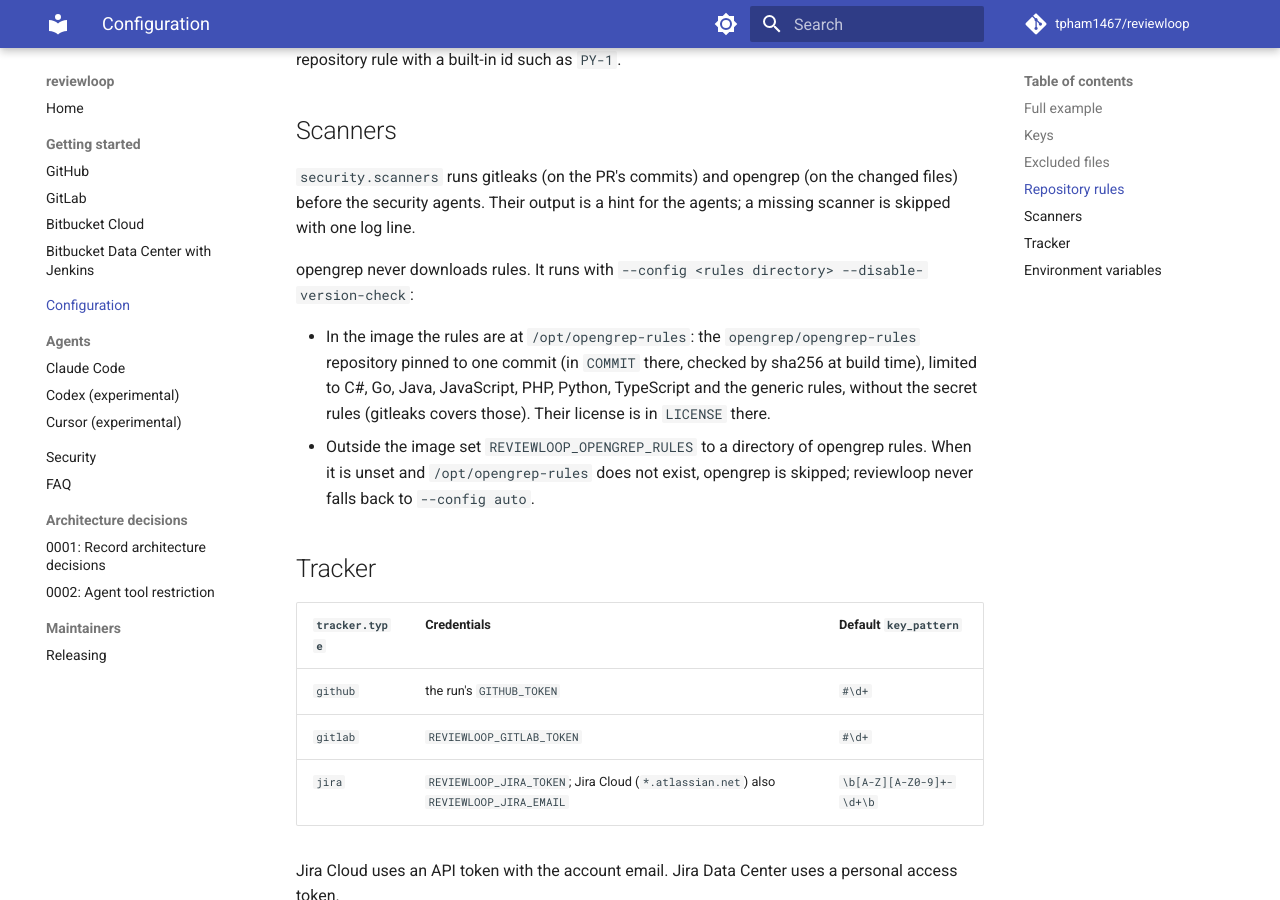
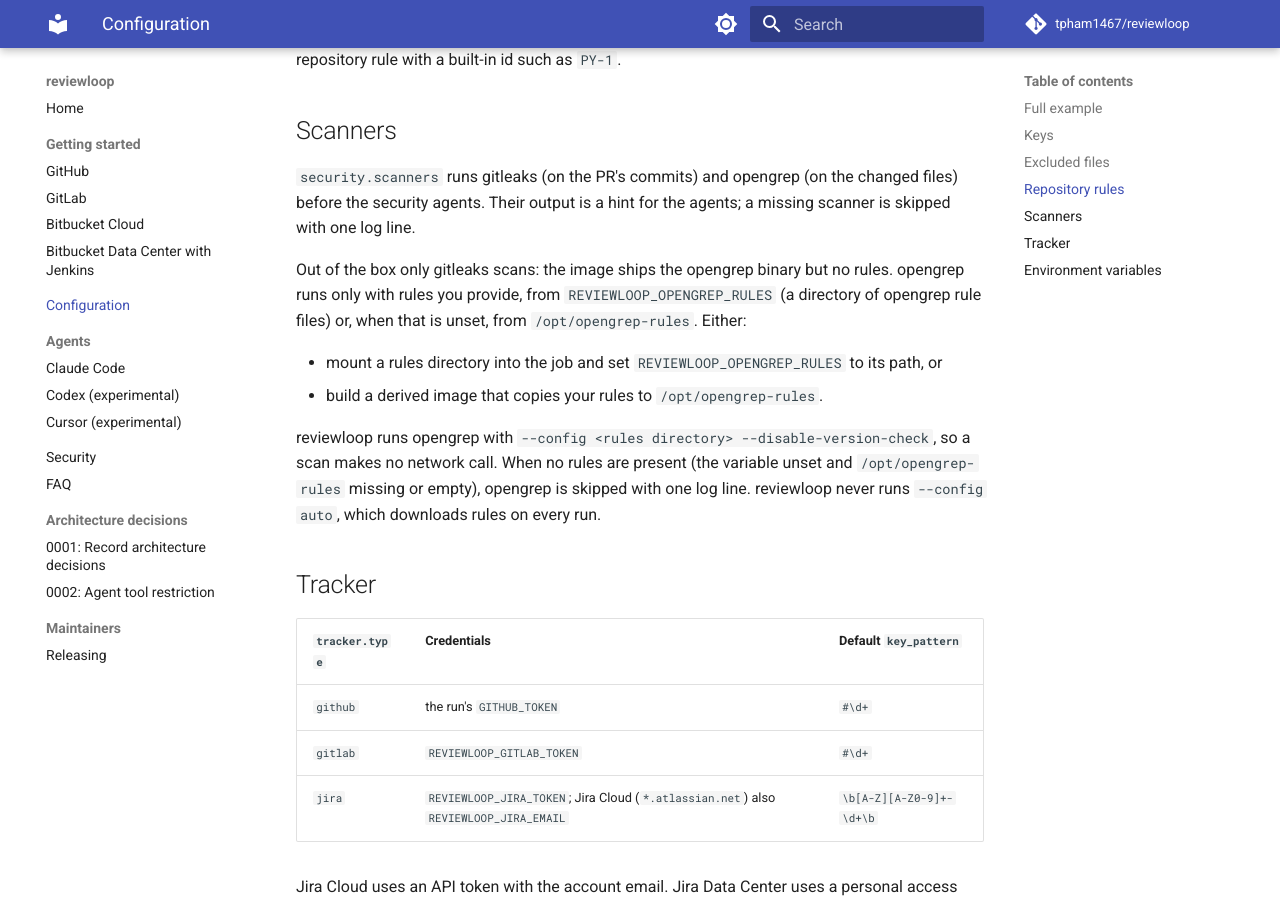
Before and after one commit to tpham1467/reviewloop, an MkDocs documentation site: the page built from docs/configuration.md, in a window 1280 px wide and 900 px high, scrolled down 2345 px. Built offline with MkDocs 1.6.1 and Material for MkDocs 9.7.7, drawn with Linux system fonts in a browser that asks for light colours; comment, search, counter and statistics services are not loaded.

Commit message:
fix(security): ship no opengrep rules in the image
Ruling R88 overrides the bundling part of R87: opengrep/opengrep-rules is
archived and under Commons Clause plus LGPL-2.1 with a research-only
README, so the public AGPL image must not carry it. The Dockerfile no
longer downloads it and leaves /opt/opengrep-rules absent.

opengrep still never runs `--config auto`: it runs only with rules the
user provides in REVIEWLOOP_OPENGREP_RULES or at /opt/opengrep-rules (a
derived image), and a missing or empty rules directory skips it with one
log line. Out of the box only gitleaks scans; the docs say how to mount
or bake in rules.

```diff
--- a/docs/configuration.md
+++ b/docs/configuration.md
@@ -78,13 +78,16 @@ a repository rule wins when it conflicts with a built-in one. reviewloop prefixe
 `security.scanners` runs gitleaks (on the PR's commits) and opengrep (on the changed files) before the security
 agents. Their output is a hint for the agents; a missing scanner is skipped with one log line.
 
-opengrep never downloads rules. It runs with `--config <rules directory> --disable-version-check`:
+Out of the box only gitleaks scans: the image ships the opengrep binary but no rules. opengrep runs only with rules
+you provide, from `REVIEWLOOP_OPENGREP_RULES` (a directory of opengrep rule files) or, when that is unset, from
+`/opt/opengrep-rules`. Either:
 
-- In the image the rules are at `/opt/opengrep-rules`: the `opengrep/opengrep-rules` repository pinned to one commit
-  (in `COMMIT` there, checked by sha256 at build time), limited to C#, Go, Java, JavaScript, PHP, Python, TypeScript
-  and the generic rules, without the secret rules (gitleaks covers those). Their license is in `LICENSE` there.
-- Outside the image set `REVIEWLOOP_OPENGREP_RULES` to a directory of opengrep rules. When it is unset and
-  `/opt/opengrep-rules` does not exist, opengrep is skipped; reviewloop never falls back to `--config auto`.
+- mount a rules directory into the job and set `REVIEWLOOP_OPENGREP_RULES` to its path, or
+- build a derived image that copies your rules to `/opt/opengrep-rules`.
+
+reviewloop runs opengrep with `--config <rules directory> --disable-version-check`, so a scan makes no network call.
+When no rules are present (the variable unset and `/opt/opengrep-rules` missing or empty), opengrep is skipped with one
+log line. reviewloop never runs `--config auto`, which downloads rules on every run.
 
 ## Tracker
 
```
Also changed, not shown: README.md (+2 -2 lines), docs/security.md (+4 -3 lines), 3 other files.
